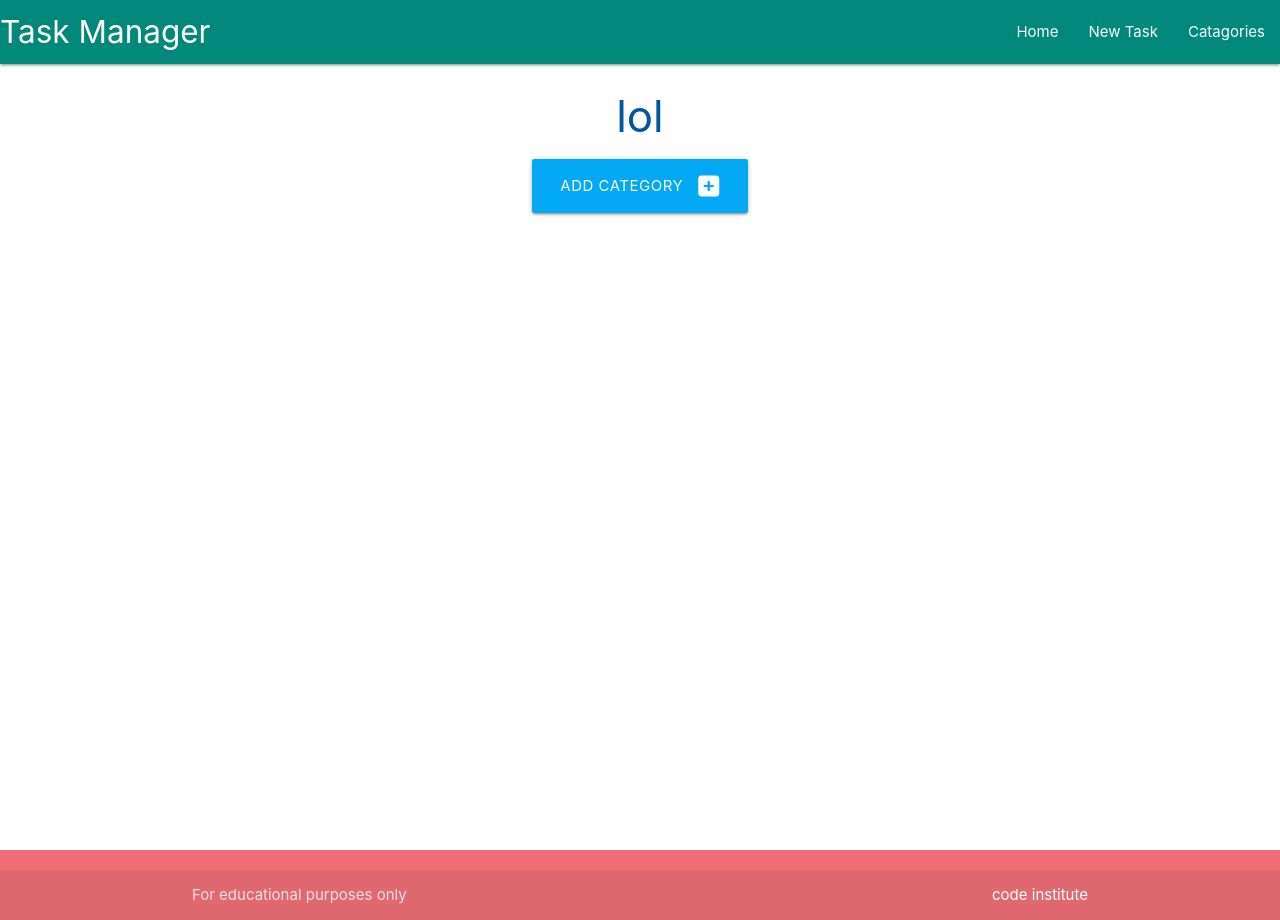
After one commit to DavidJPWard/flask-minipro2, a Flask app: page /categories in a window 1280 px wide. The commit adds this page. Run offline with Flask 2, Linux system fonts and the light colour scheme; some libraries are stand-ins or nearby versions.

Commit message:
made changes

```diff
--- a/taskmanager/routes.py
+++ b/taskmanager/routes.py
@@ -1,7 +1,22 @@
-from flask import render_template
+from flask import render_template, request, redirect, url_for
 from taskmanager import app, db
 from taskmanager.models import Category, Task
 
+
 @app.route("/")
 def home():
-    return render_template("base.html")
+    return render_template("tasks.html")
+
+@app.route("/categories")
+def categories():
+    return render_template("categories.html")
+
+
+@app.route("/add_category", methods=["GET", "POST"])
+def add_category():
+    if request.method == "POST":
+        category = Category(category_name=request.form.get("category_name"))
+        db.session.add(category)
+        db.session.commit()
+        return redirect(url_for("categories"))
+    return render_template("add_category.html")
--- /dev/null
+++ b/taskmanager/static/css/style.css
@@ -0,0 +1,13 @@
+body {
+    display: flex;
+    min-height: 100vh;
+    flex-direction: column;
+}
+
+main {
+    flex: 1 0 auto;
+}
+
+h3 {
+    color: brown;
+}
--- /dev/null
+++ b/taskmanager/static/js/script.js
@@ -0,0 +1,5 @@
+
+  document.addEventListener('DOMContentLoaded', function() {
+    let sidenav = document.querySelectorAll('.sidenav');
+    M.Sidenav.init(sidenav);
+  });
--- a/taskmanager/templates/base.html
+++ b/taskmanager/templates/base.html
@@ -4,9 +4,53 @@
     <meta charset="UTF-8">
     <meta http-equiv="X-UA-Compatible" content="IE=edge">
     <meta name="viewport" content="width=device-width, initial-scale=1.0">
+    <link rel="stylesheet" href="https://cdnjs.cloudflare.com/ajax/libs/font-awesome/6.1.2/css/all.min.css" integrity="sha512-1sCRPdkRXhBV2PBLUdRb4tMg1w2YPf37qatUFeS7zlBy7jJI8Lf4VHwWfZZfpXtYSLy85pkm9GaYVYMfw5BC1A==" crossorigin="anonymous" referrerpolicy="no-referrer" />
+    <link rel="stylesheet" href="https://cdnjs.cloudflare.com/ajax/libs/materialize/1.0.0/css/materialize.min.css" type="text/css">
+    <link rel="stylesheet" href="{{url_for('static', filename='css/style.css')}}" type="text/css">
+
     <title>Task Manager</title>
 </head>
 <body>
-    <h1>hello world</h1>
+    <header>
+
+        <!-- nav bar-->
+        <nav class="teal darken-1">
+            <div class="nav-wrapper">
+            <a href="{{url_for('home')}}" class="brand-logo">Task Manager</a>
+            <a href="#" data-target="mobile-demo" class="sidenav-trigger"><I class="fa fa-bars"></I></a>
+            <ul class="right hide-on-med-and-down">
+                <li><a href="{{url_for('home')}}">Home</a></li>
+                <li><a href="">New Task</a></li>
+                <li><a href="{{url_for('categories')}}">Catagories</a></li>
+
+            </ul>
+            </div>
+        </nav>
+
+
+        <!-- mobile sidenav-->
+        <ul class="sidenav" id="mobile-demo">
+            <li><a href="{{url_for('home')}}">Home</a></li>
+            <li><a href="">New Task</a></li>
+            <li><a href="{{url_for('categories')}}">Catagories</a></li>
+        </ul>
+    </header>
+
+    <main class="container">
+        {% block content %}
+        {% endblock %}
+    </main>
+
+    <footer class="page-footer">
+        <div class="footer-copyright">
+            <div class="container">
+            For educational purposes only
+            <a class="white-text right" href="https://codeinstitute.net">code institute</a>
+            </div>
+        </div>
+    </footer>
+
+    <script src="https://cdnjs.cloudflare.com/ajax/libs/materialize/1.0.0/js/materialize.min.js"></script>
+    <script src="{{url_for('static', filename='js/script.js')}}"></script>
 </body>
 </html>
--- /dev/null
+++ b/taskmanager/templates/categories.html
@@ -0,0 +1,15 @@
+{% extends "base.html" %}
+{% block content %}
+
+<h3 class="light-blue-text text-darken-4 center-align"> lol</h3>
+
+<div class="row">
+    <div class="col s12 center-align">
+        <a href="{{url_for('add_category')}}" class="btn-large light-blue">
+            Add Category <i class="fas fa-plus-square right"></i>
+        </a>
+    </div>
+</div>
+
+
+{% endblock %}
--- /dev/null
+++ b/taskmanager/templates/tasks.html
@@ -0,0 +1,6 @@
+{% extends "base.html" %}
+{% block content %}
+
+<h3 class="light-blue-text text-darken-4 center-align"> suck out</h3>
+
+{% endblock %}
```
Also changed, not shown: taskmanager/templates/add_categories.html (added, +29 -0 lines).
